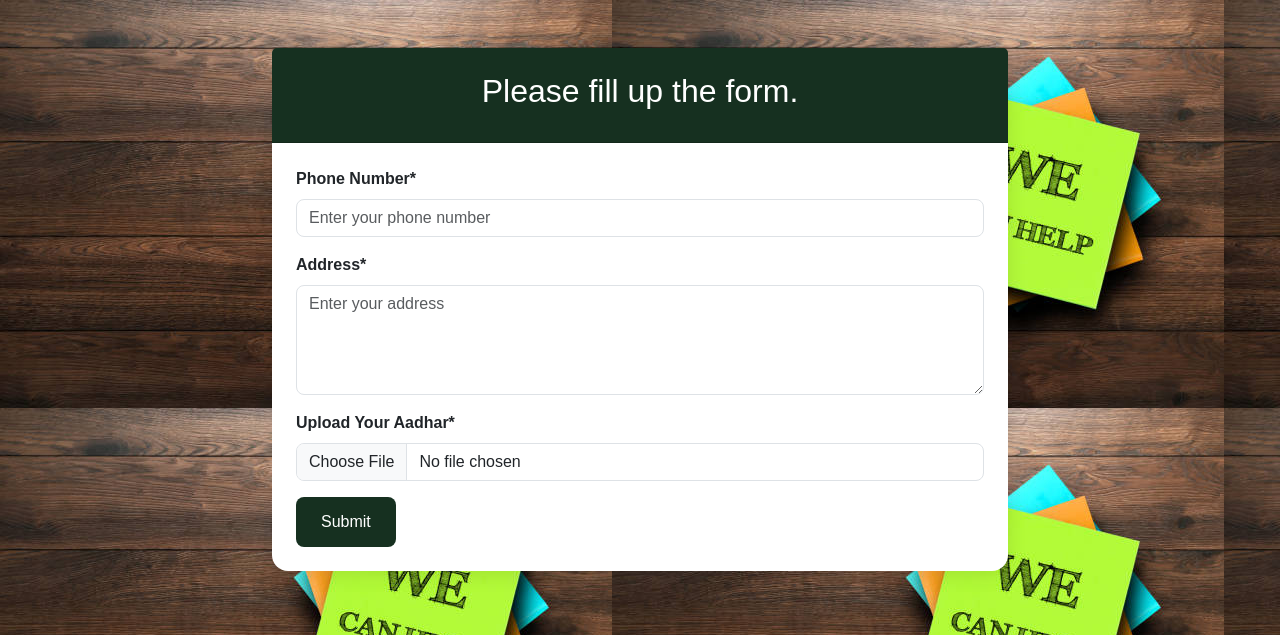
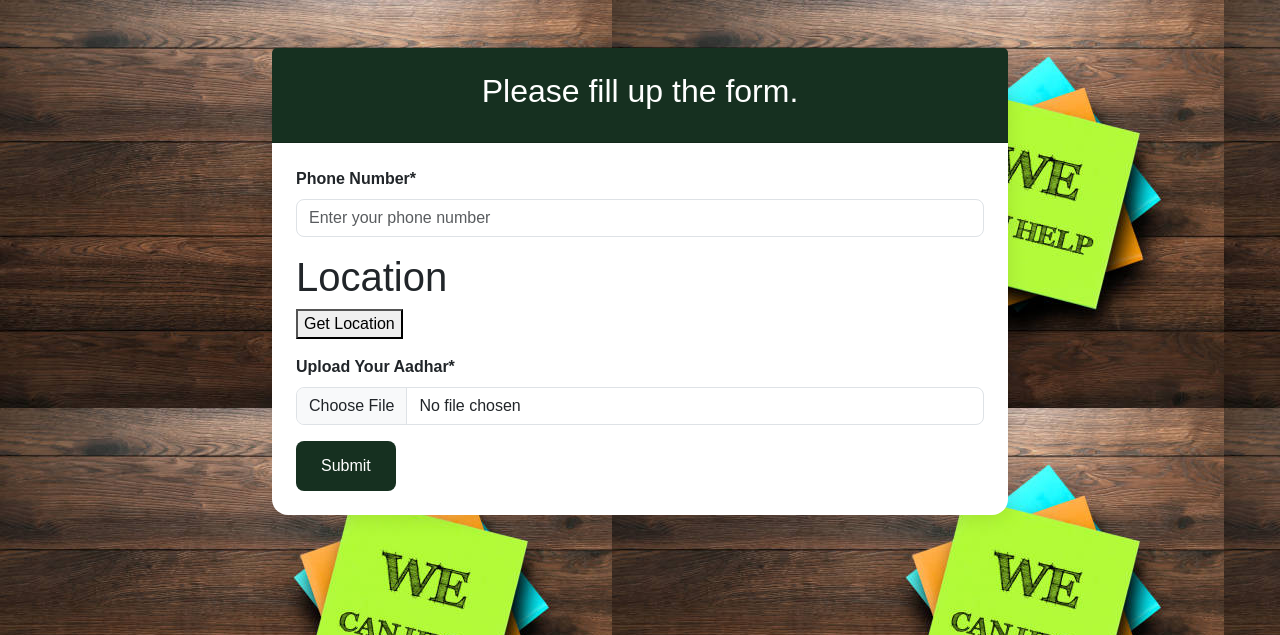
Before and after one commit to vodori6161/Team_FourPlay, a Flask app: page /receiver in a window 1280 px wide. Shown: the top 635 px of the page. Run offline with Flask 3, Linux system fonts and the light colour scheme; some libraries are stand-ins or nearby versions.

Commit message:
Tried geolocation

```diff
--- a/fourplay.py
+++ b/fourplay.py
@@ -41,6 +41,7 @@ class inventory(db.Model):
 # location is for determining red zone or not
 class Victim(db.Model):
     phone_no = db.Column(db.BigInteger, primary_key=True, unique=True, nullable=False)
+    aadhar_pic = db.Column(db.String, primary_key=True, unique=True, nullable=False)
     longitude = db.Column(db.Float, nullable=False)
     latitude = db.Column(db.Float, nullable=False)
 
--- a/templates/contributor.html
+++ b/templates/contributor.html
@@ -26,10 +26,6 @@
             </button>
             <div class="collapse navbar-collapse" id="navbarNav">
                 <ul class="navbar-nav ms-auto">
-
-                    <li class="nav-item">
-                        <button class="btn btn-outline-danger" type="button">Logout</button>
-                    </li>
                 </ul>
             </div>
         </div>
--- a/templates/home.html
+++ b/templates/home.html
@@ -42,7 +42,9 @@
       <div class="container d-flex flex-wrap justify-content-center">
         <a href="/get_loc" class="d-flex align-items-center mb-3 mb-lg-0 me-lg-auto link-body-emphasis text-decoration-none">
           <!-- <svg class="bi me-2" width="40" height="32"><use xlink:href="#bootstrap"></use></svg> -->
+           <a href = "{{ url_for('receiver') }}">
           <span class="fs-4 mb-6 move-up" style="color: #B6C4B6;">ASK FOR HELP</span>
+           </a>
         </a>
         <div class="col-md-3 text-end">
           <a href = "{{ url_for('login') }}">
--- a/templates/receiver.html
+++ b/templates/receiver.html
@@ -11,7 +11,7 @@
         body {
             background-color: #f8f9fa;
             font-family: 'Poppins', sans-serif;
-            background-image: url(static/help.jpg);
+            background-image: url(/static/help.jpg);
         }
         .card {
             border: none;
@@ -58,8 +58,60 @@
                             <input type="tel" class="form-control" id="phone" placeholder="Enter your phone number">
                         </div>
                         <div class="mb-3">
-                            <label for="address" class="form-label">Address*</label>
-                            <textarea class="form-control" id="address" rows="4" placeholder="Enter your address"></textarea>
+                            <h1>Location</h1>
+                        <button onclick="getLocation()">Get Location</button>
+                        <p id="location"></p>
+                        <script>
+                            function getLocation() {
+                                if (navigator.geolocation) {
+                                    navigator.geolocation.getCurrentPosition(showPosition, showError);
+                                } else {
+                                    document.getElementById("location").innerHTML = "Geolocation is not supported by this browser.";
+                                }
+                            }
+
+                            function showPosition(position) {
+                                const latitude = position.coords.latitude;
+                                const longitude = position.coords.longitude;
+
+                                // Show the position in the HTML (for demo purposes)
+                                document.getElementById("location").innerHTML = "Latitude: " + latitude +
+                                "<br>Longitude: " + longitude;
+
+                                // Send the location data to Flask
+                                fetch('/location', {
+                                    method: 'POST',
+                                    headers: {
+                                        'Content-Type': 'application/json',
+                                    },
+                                    body: JSON.stringify({
+                                        latitude: latitude,
+                                        longitude: longitude
+                                    })
+                                }).then(response => response.json())
+                                .then(data => console.log(data))
+                                .catch((error) => {
+                                    console.error('Error:', error);
+                                });
+                            }
+
+                            function showError(error) {
+                                switch(error.code) {
+                                    case error.PERMISSION_DENIED:
+                                        document.getElementById("location").innerHTML = "User denied the request for Geolocation.";
+                                        break;
+                                    case error.POSITION_UNAVAILABLE:
+                                        document.getElementById("location").innerHTML = "Location information is unavailable.";
+                                        break;
+                                    case error.TIMEOUT:
+                                        document.getElementById("location").innerHTML = "The request to get user location timed out.";
+                                        break;
+                                    case error.UNKNOWN_ERROR:
+                                        document.getElementById("location").innerHTML = "An unknown error occurred.";
+                                        break;
+                                }
+                            }
+                        </script>
                         </div>
                         <div class="mb-3">
                             <label for="fileUpload" class="form-label">Upload Your Aadhar*</label>
```
